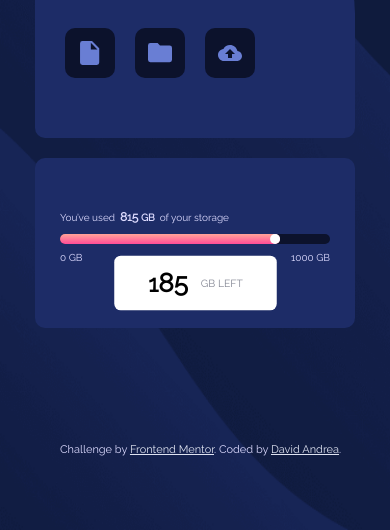
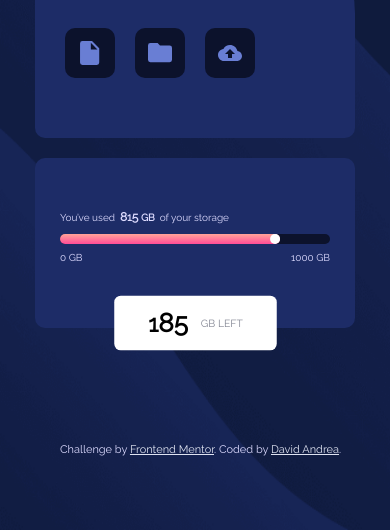
Before and after one commit to djblackett/fylo-data-storage, a plain HTML site: page index.html in a window 390 px wide. Shown: the part 314-844 px from the top of the page. Drawn offline with Linux system fonts and the light colour scheme.

Commit message:
bottom button fix

```diff
--- a/style.css
+++ b/style.css
@@ -229,7 +229,7 @@ I began with classes to reuse code, but ended up switching to id's.  */
   #storage-left-wrapper {
     align-self: center;
     margin: 0;
-    margin-top: 80px;
+    margin-top: 160px;
     transform: scale(1.3);
   }
 
```
